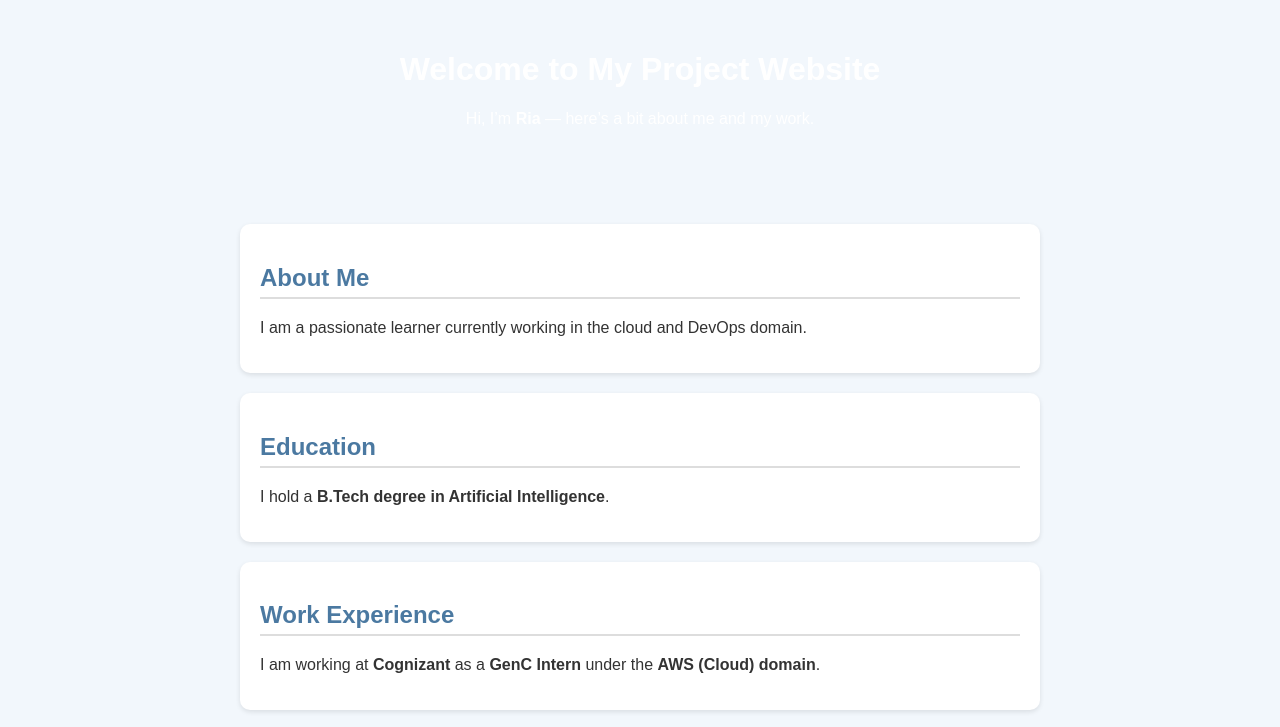
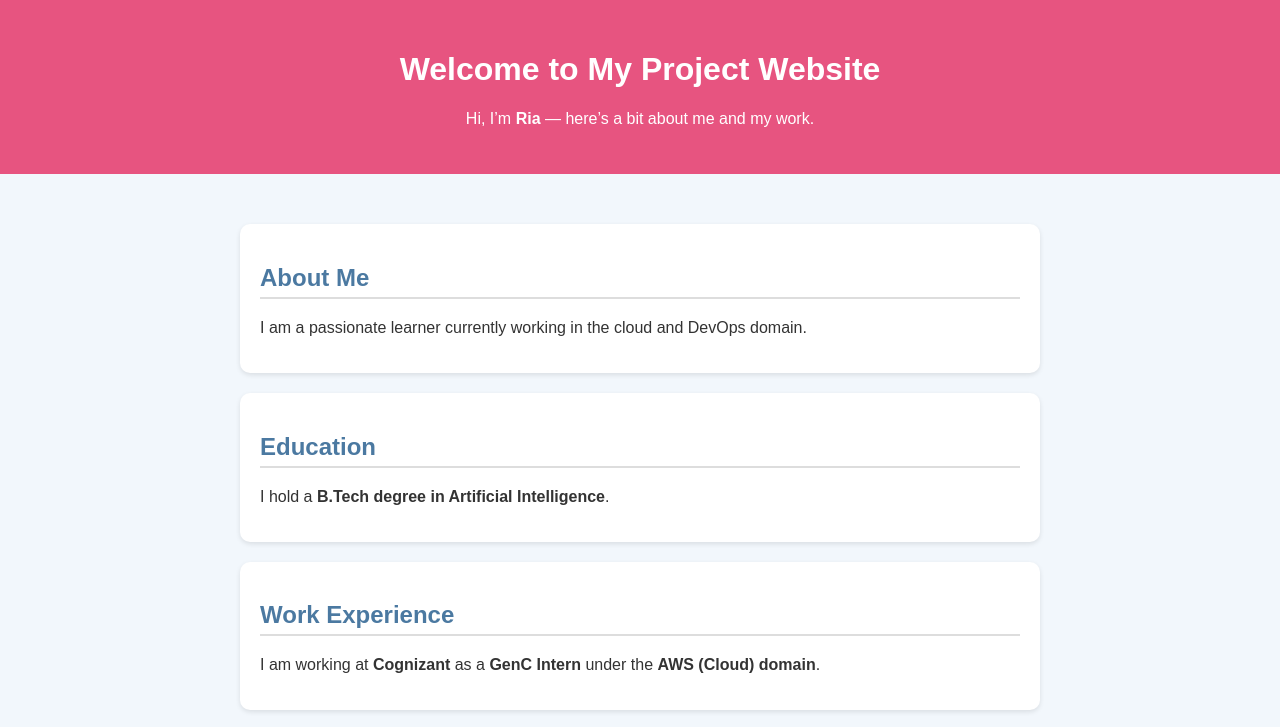
Before and after one commit to KheloCode/Usecase, a plain HTML site: page index.html in a window 1280 px wide. Shown: the top 727 px of the page. Drawn offline with Linux system fonts and the light colour scheme.

Commit message:
Update index.html

```diff
--- a/index.html
+++ b/index.html
@@ -14,7 +14,7 @@
     }
 
     header {
-      background-color: #pink;
+      background-color: #E75480;
       color: white;
       padding: 30px;
       text-align: center;
```
